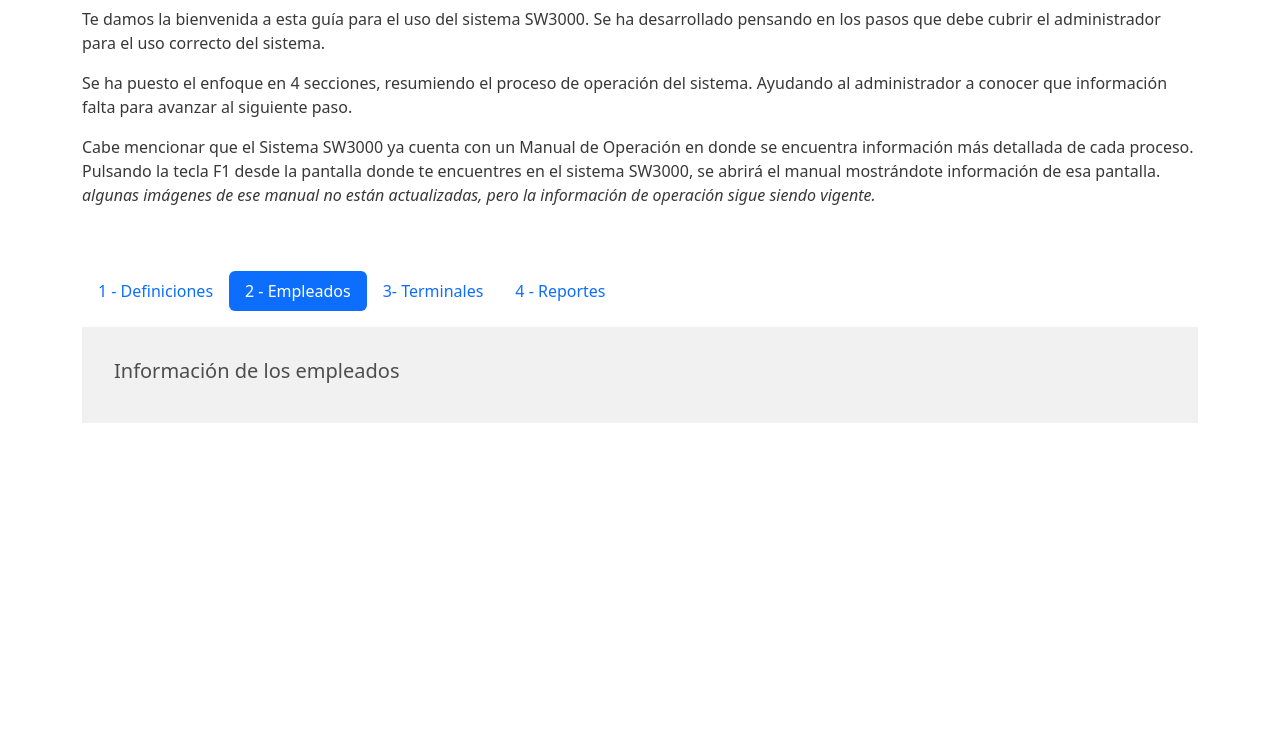
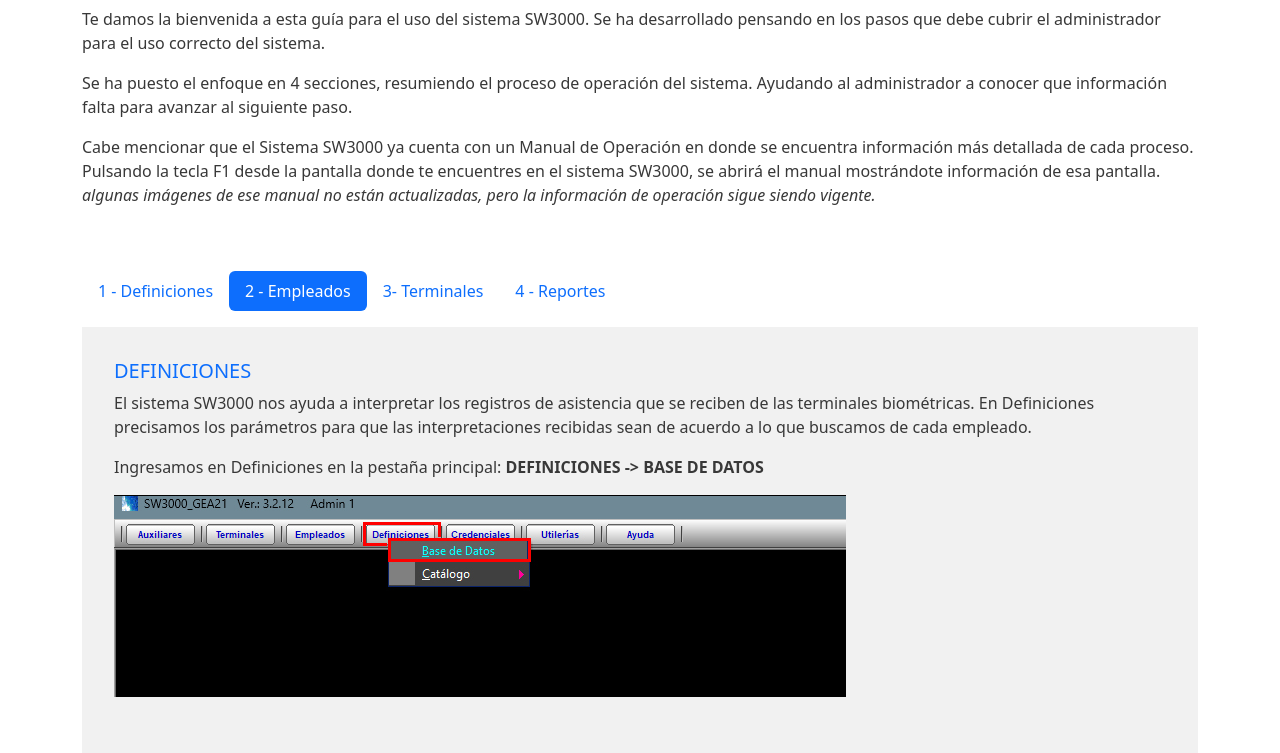
Before and after one commit to SoporteIngeaa/guia-SW3000, a plain HTML site: page index.html in a window 1280 px wide. Both pictures are taken after a click on the tab "2 - Empleados". Shown: the part 105-858 px from the top of the page. Before the commit the page ends 800 px from the top, so only its background shows below. Drawn offline with nearby package versions, Linux system fonts and the light colour scheme.

Commit message:
Update index.html

```diff
--- a/index.html
+++ b/index.html
@@ -1029,7 +1029,36 @@
           aria-labelledby="pills-profile-tab"
           tabindex="0"
         >
-          <h2 class="h5">Información de los empleados</h2>
+            <h2 class="h5 text-primary uno">
+            <!-- Preparar la información e importación al sistema SW3000 -->
+            Definiciones
+          </h2>
+          <p>
+            <!-- El sistema SW3000 permite la importación de la información de forma
+            manual y de forma masiva. -->
+            El sistema SW3000 nos ayuda a interpretar los registros de asistencia que se
+            reciben de las terminales biométricas. En Definiciones precisamos
+            los parámetros para que las interpretaciones recibidas sean de
+            acuerdo a lo que buscamos de cada empleado.
+          </p>
+          <p>
+            <!-- La recomendación es que la carga de Empleados, Jornadas y Horarios
+            se realice de forma masiva, por medio de Layouts. -->
+            Ingresamos en Definiciones en la pestaña principal:
+            <strong>DEFINICIONES -> BASE DE DATOS</strong>
+          </p>
+          <div class="row">
+            <div class="col-lg-12">
+              <img class="img-fluid"
+                <img
+                src="img/definiciones.jpg"
+                class="img-fluid"
+                alt=""
+              />
+            </div>
+          </div>
+
+          <br />
         </div>
 
         <div
```
